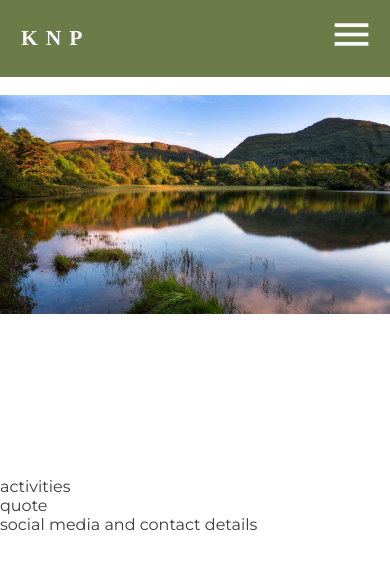
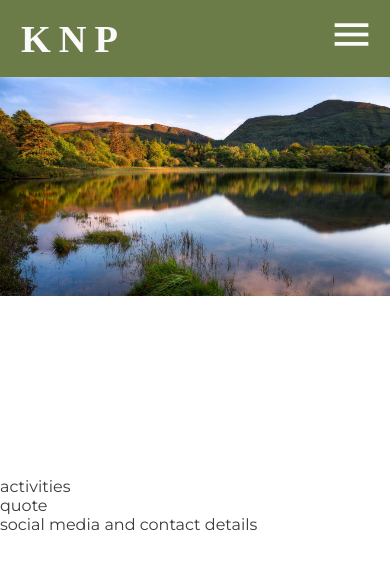
Before and after one commit to GreenGraf/killarney-national-park, a plain HTML site: page index.html in a window 390 px wide. Drawn offline with Linux system fonts and the light colour scheme; a web font is replaced by a local one.

Commit message:
Add position-y:top to hero image

```diff
--- a/assets/css/style.css
+++ b/assets/css/style.css
@@ -159,7 +159,7 @@ h1, h2{
     background: url('../images/lough-leane.jpg') no-repeat center center;
     height:700px;
     background-size: 100%;
-    background-position-y: 10%;
+    background-position-y: top;
 
 }
 
@@ -192,6 +192,7 @@ h1, h2{
     #hero-image{
         width: 100%;
         height: 500px;
+        background-position-y: top;
     }
 }
 
@@ -201,6 +202,7 @@ h1, h2{
         width: 100%;
         height: 400px;
         margin-top: 0;
+        border-top: 0;
     }
 
     /* #cover-text{
@@ -219,7 +221,7 @@ h1, h2{
     }
     .nav-item:first-child{
         display: flex;
-        font-size: 90%;
+
         margin-left: 5px;
     }
 }
```
